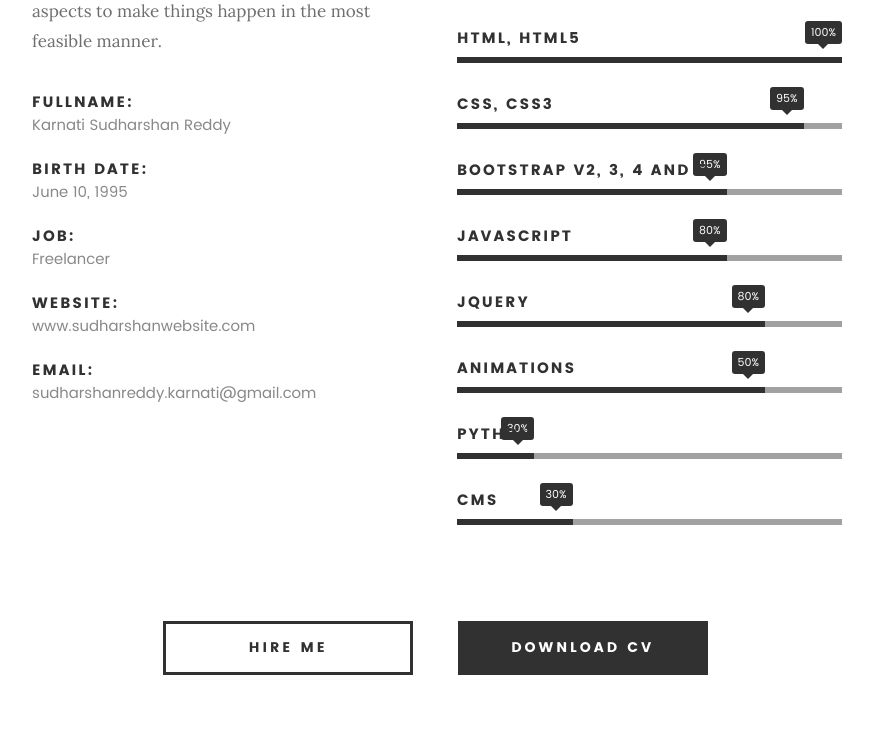
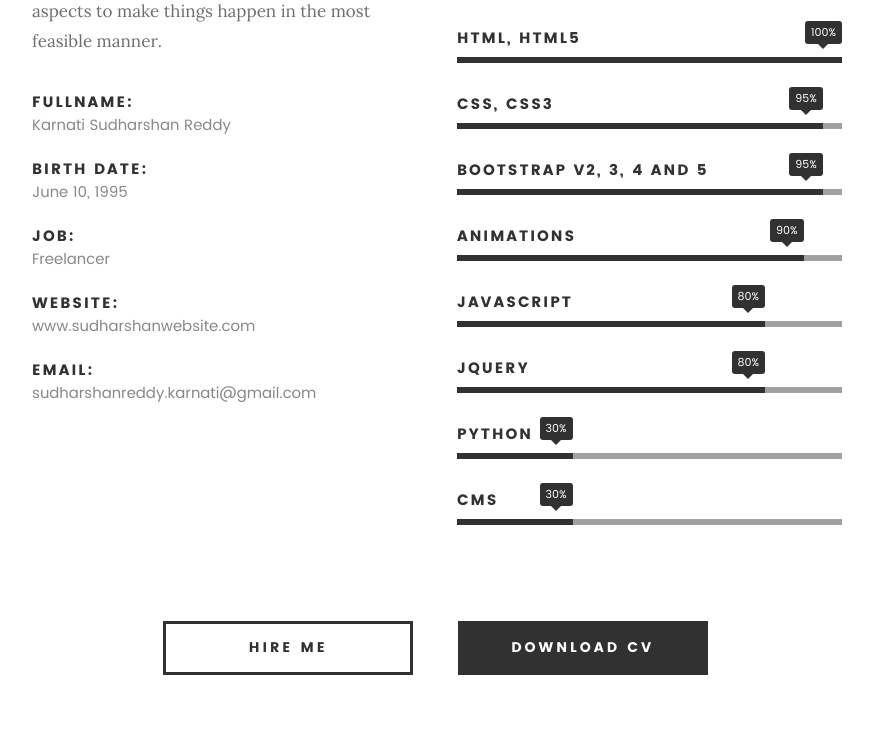
Before and after one commit to karnatisudharshanreddy/karnatisudharshanreddy.github.io, a plain HTML site: page index.html in a window 1280 px wide. Shown: the part 1388-2143 px from the top of the page, without its empty margins (203-1076 px from the left). Drawn offline with Linux system fonts and the light colour scheme; files whose address does not match are found by name.

Commit message:
addedfinalskill

```diff
--- a/index.html
+++ b/index.html
@@ -131,15 +131,19 @@
 				   <strong>HTML, HTML5</strong>
 				</li>
 				<li>
-				   <div class="progress percent90"><span>95%</span></div>
+				   <div class="progress percent95"><span>95%</span></div>
 				   <strong>CSS, CSS3</strong>
 				</li>
 				<li>
-					<div class="progress percent70"><span>95%</span></div>
+					<div class="progress percent95"><span>95%</span></div>
 					<strong>Bootstrap v2, 3, 4 and 5</strong>
 				 </li>
+				 <li>
+					<div class="progress percent90"><span>90%</span></div>
+					<strong>Animations</strong>
+				</li>
 				<li>
-				   <div class="progress percent70"><span>80%</span></div>
+				   <div class="progress percent80"><span>80%</span></div>
 				   <strong>JavaScript</strong>
 				</li>
 				<li>
@@ -147,11 +151,7 @@
 					<strong>jQuery</strong>
 				</li>
 				<li>
-					<div class="progress percent80"><span>50%</span></div>
-					<strong>Animations</strong>
-				</li>
-				<li>
-				   <div class="progress percent20"><span>30%</span></div>
+				   <div class="progress percent30"><span>30%</span></div>
 				   <strong>Python</strong>
 				</li>
 				<li>
```
